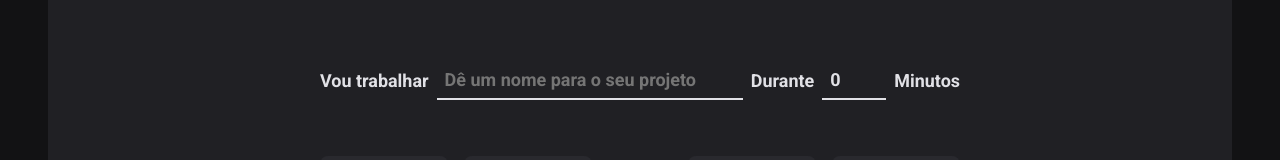
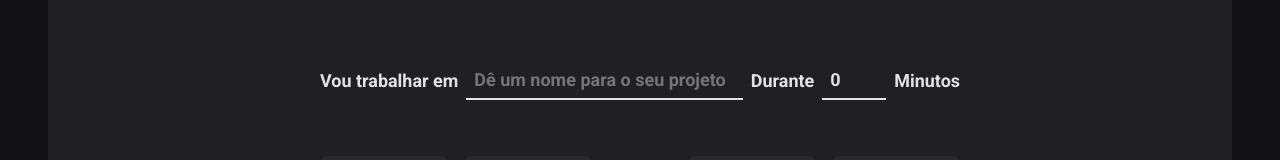
Before and after one commit to gutierry13/pomodoroTimer, a React (Vite) app: page / in a window 1280 px wide. Shown: the part 164-324 px from the top of the page. Built offline with nearby package versions, Linux system fonts and the light colour scheme.

Commit message:
Revert "test commit"
This reverts commit 595bb0d51985ba01caf9de8b22e5b7b0a68783ab.

```diff
--- a/src/pages/home/components/newCycleForm/index.tsx
+++ b/src/pages/home/components/newCycleForm/index.tsx
@@ -10,7 +10,7 @@ export function NewCycleForm(){
   return (
 
     <FormContainer>
-    <label htmlFor="task">Vou trabalhar </label>
+    <label htmlFor="task">Vou trabalhar em</label>
     <TaskInput
       type="text"
       id="task"
```
